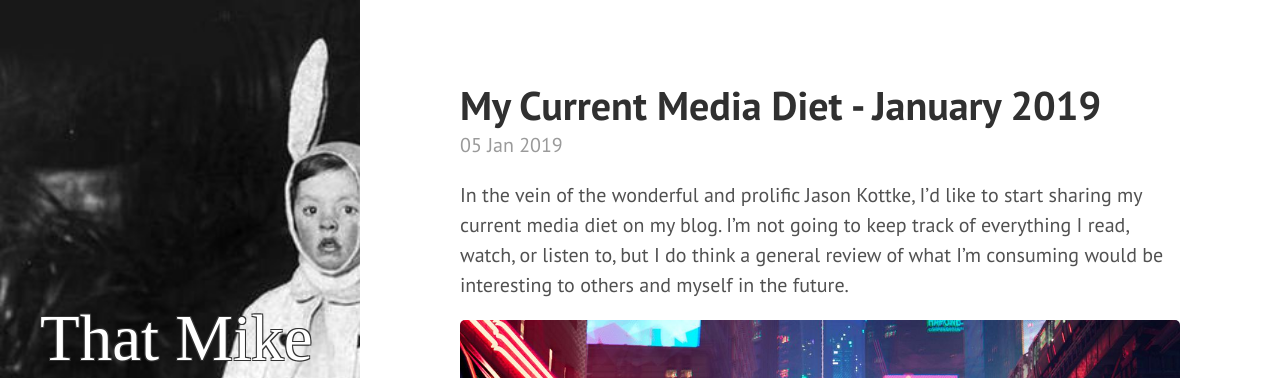
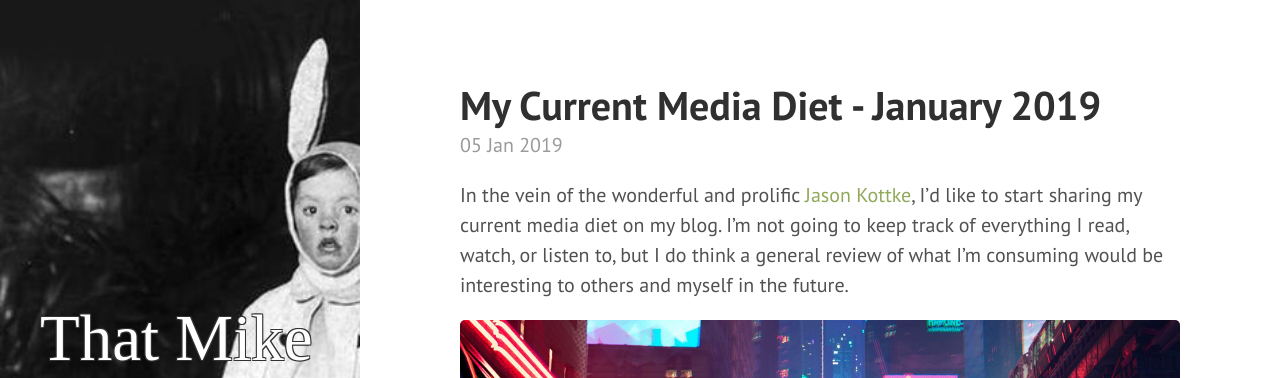
Before and after one commit to mikeflynn/thatmikeflynn.com-archive, a Jekyll site: the page built from _posts/2019-01-05-current-media-die.md, in a window 1280 px wide and 900 px high. Shown: the top 378 px of the window. Built offline with Jekyll 4.4.1, drawn with Linux system fonts in a browser that asks for light colours; nearby versions of some CDN libraries; some web fonts are replaced; part of the change alters nothing that is shown.

```diff
--- a/_posts/2019-01-05-current-media-die.md
+++ b/_posts/2019-01-05-current-media-die.md
@@ -9,7 +9,7 @@ tags:
 - movies
 ---
 
-In the vein of the wonderful and prolific Jason Kottke, I'd like to start sharing my current media diet on my blog. I'm not going to keep track of everything I read, watch, or listen to, but I do think a general review of what I'm consuming would be interesting to others and myself in the future.
+In the vein of the wonderful and prolific [Jason Kottke](https://kottke.org/19/01/the-best-of-my-media-diet-for-2018), I'd like to start sharing my current media diet on my blog. I'm not going to keep track of everything I read, watch, or listen to, but I do think a general review of what I'm consuming would be interesting to others and myself in the future.
 
 [![Spider-Man Into the Spider-verse](/public/images/spider-verse.jpg)](https://www.youtube.com/watch?v=tg52up16eq0)
 
```
